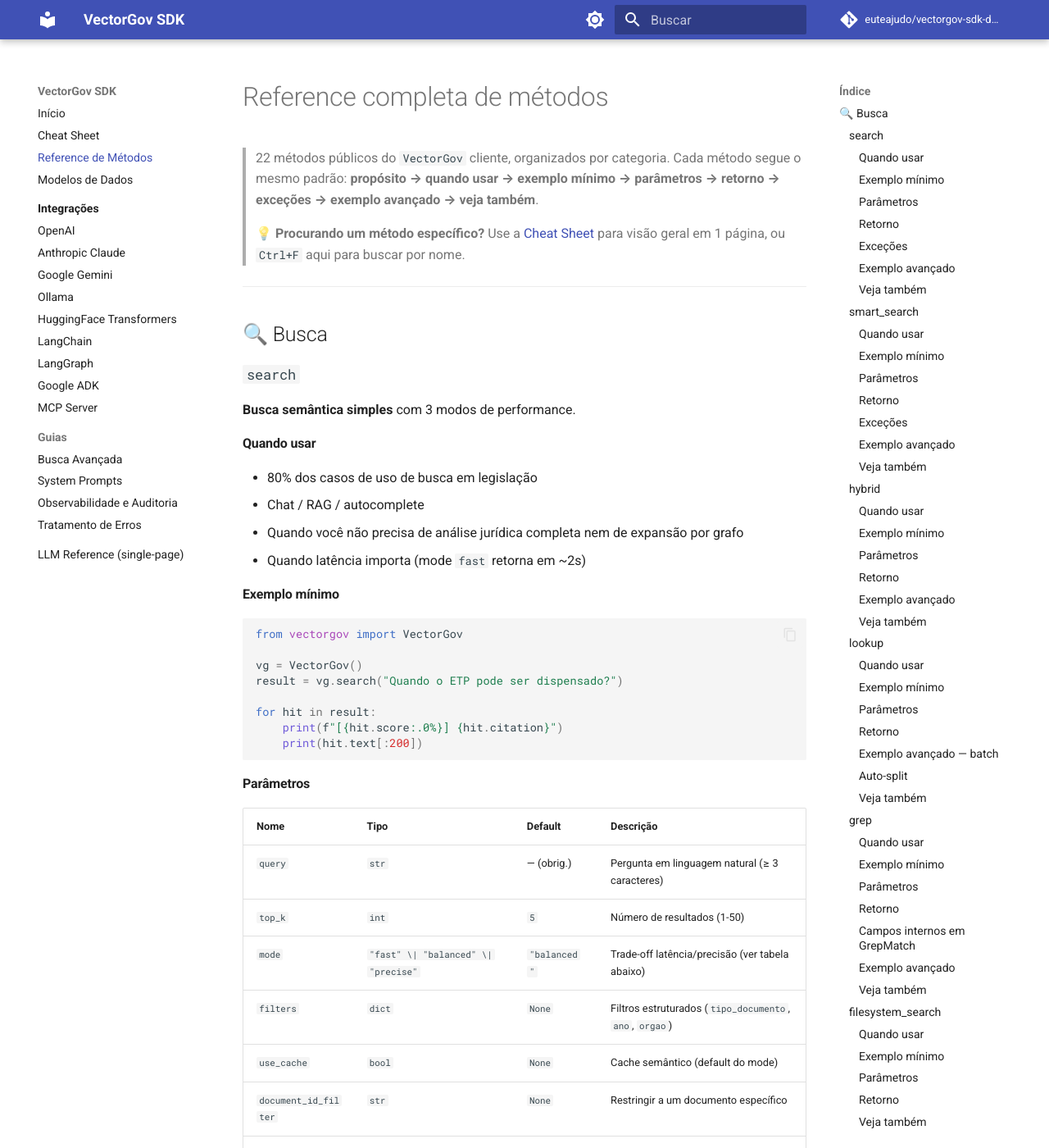
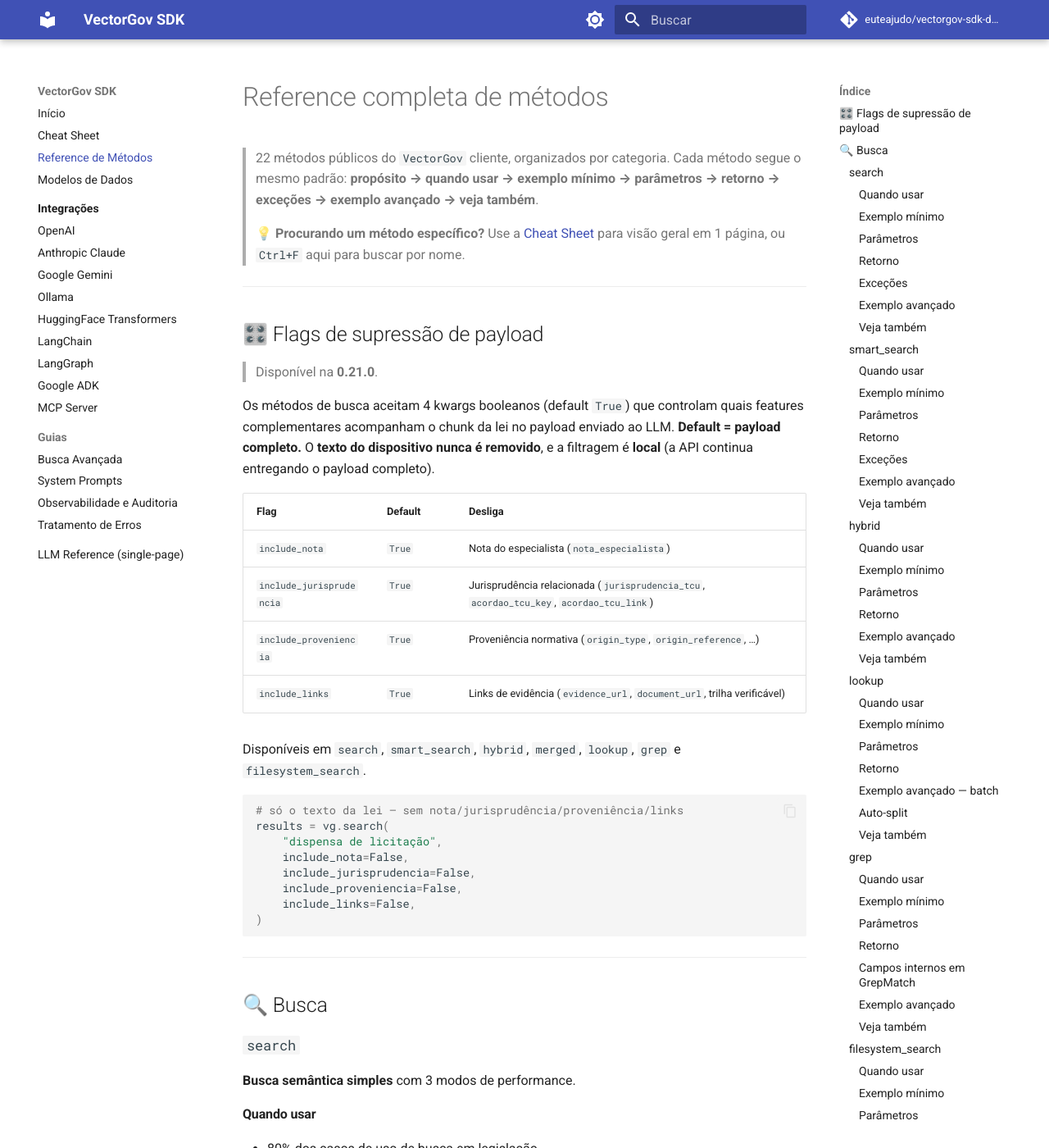
Before and after one commit to euteajudo/vectorgov-sdk-docs, an MkDocs documentation site: the page built from docs/api/methods.md, in a window 1280 px wide and 1400 px high. Shown: the whole window at 82% size. Built offline with MkDocs 1.6.1 and Material for MkDocs 9.7.7, drawn with Linux system fonts in a browser that asks for light colours; comment, search, counter and statistics services are not loaded; the version menu is left out.

Commit message:
docs: seção dedicada de flags de supressão de payload em methods.md
A doc das flags (include_nota/jurisprudencia/proveniencia/links) estava só como
nota inline dentro do método hybrid — não findável dos demais métodos. Adiciona
uma seção dedicada no topo (tabela das 4 + escopo + exemplo), consistente com a
doc do CLI.

````diff
--- a/docs/api/methods.md
+++ b/docs/api/methods.md
@@ -3,6 +3,38 @@
 > 22 métodos públicos do `VectorGov` cliente, organizados por categoria. Cada método segue o mesmo padrão: **propósito → quando usar → exemplo mínimo → parâmetros → retorno → exceções → exemplo avançado → veja também**.
 >
 > 💡 **Procurando um método específico?** Use a [Cheat Sheet](../cheat-sheet.md) para visão geral em 1 página, ou `Ctrl+F` aqui para buscar por nome.
+
+---
+
+## 🎛️ Flags de supressão de payload
+
+> Disponível na **0.21.0**.
+
+Os métodos de busca aceitam 4 kwargs booleanos (default `True`) que controlam quais
+features complementares acompanham o chunk da lei no payload enviado ao LLM.
+**Default = payload completo.** O **texto do dispositivo nunca é removido**, e a
+filtragem é **local** (a API continua entregando o payload completo).
+
+| Flag | Default | Desliga |
+|---|---|---|
+| `include_nota` | `True` | Nota do especialista (`nota_especialista`) |
+| `include_jurisprudencia` | `True` | Jurisprudência relacionada (`jurisprudencia_tcu`, `acordao_tcu_key`, `acordao_tcu_link`) |
+| `include_proveniencia` | `True` | Proveniência normativa (`origin_type`, `origin_reference`, …) |
+| `include_links` | `True` | Links de evidência (`evidence_url`, `document_url`, trilha verificável) |
+
+Disponíveis em `search`, `smart_search`, `hybrid`, `merged`, `lookup`, `grep` e
+`filesystem_search`.
+
+```python
+# só o texto da lei — sem nota/jurisprudência/proveniência/links
+results = vg.search(
+    "dispensa de licitação",
+    include_nota=False,
+    include_jurisprudencia=False,
+    include_proveniencia=False,
+    include_links=False,
+)
+```
 
 ---
 
````
